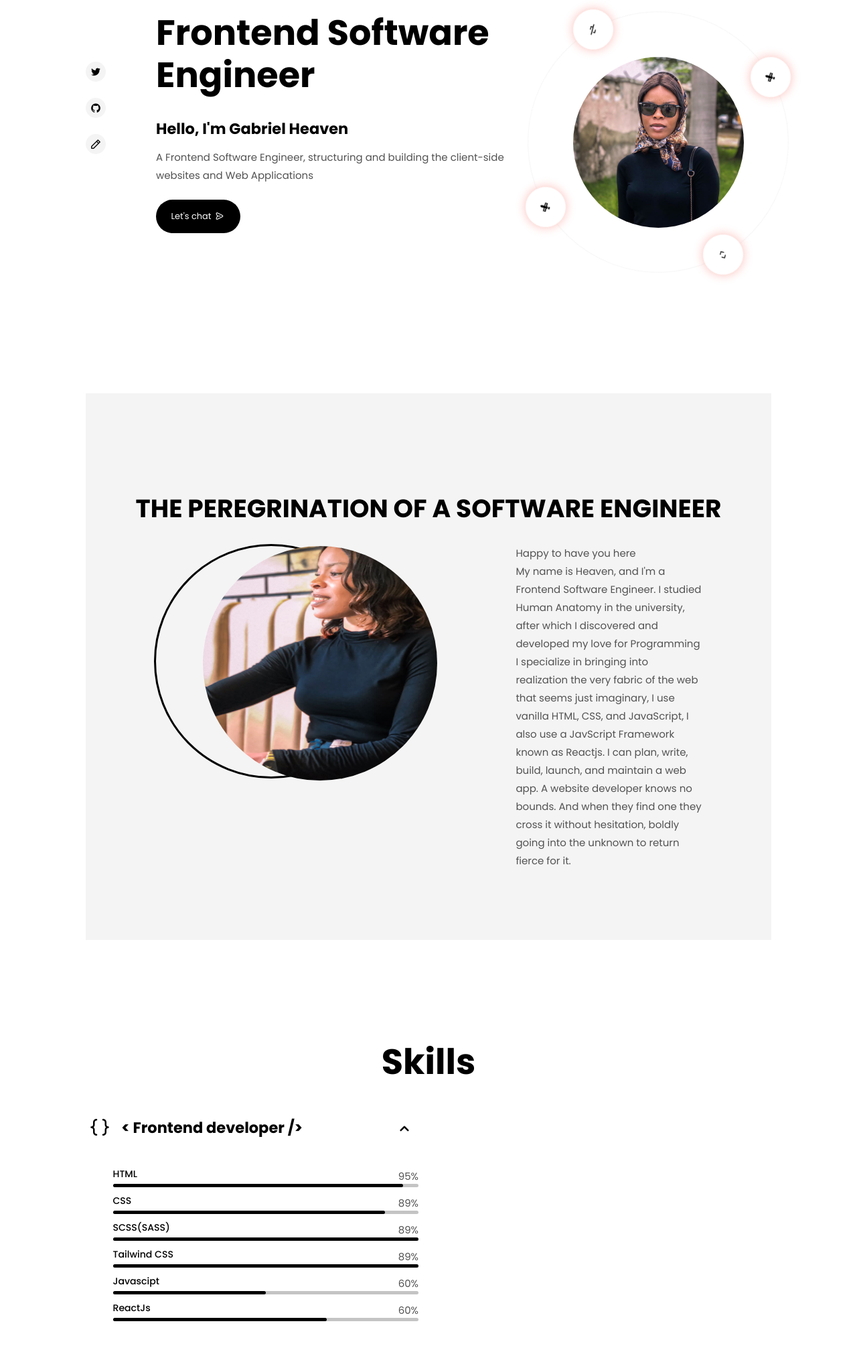
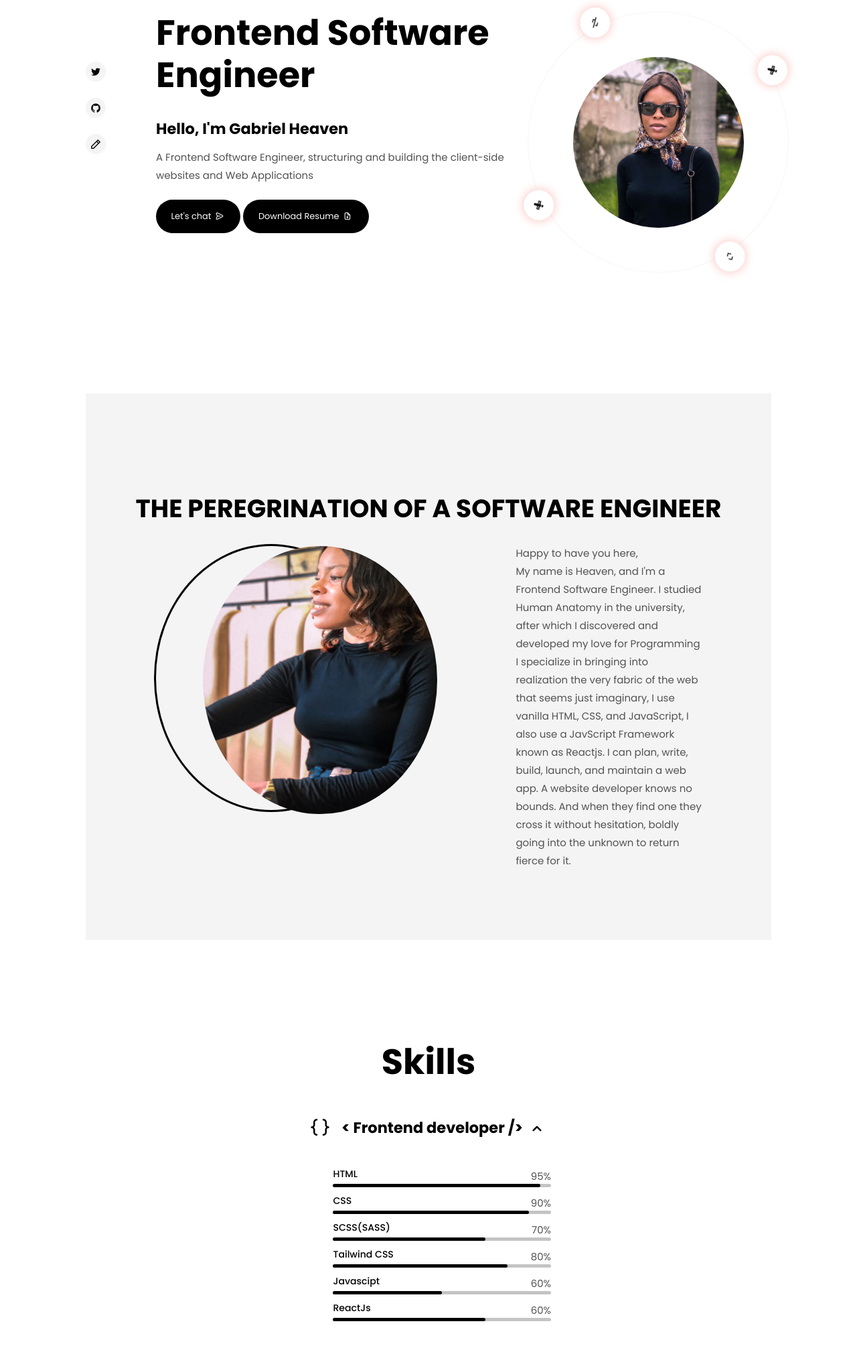
Before and after one commit to Heavenlydawn/GabrielHeaven, a plain HTML site: page index.html in a window 1280 px wide. Shown: the part 163-2175 px from the top of the page at 67% size. Drawn offline with nearby package versions, Linux system fonts and the light colour scheme; a web font is replaced by a local one.

Commit message:
Style Modification

```diff
--- a/about.css
+++ b/about.css
@@ -11,7 +11,7 @@ section.about {
 
   .about img{
     width:350px;
-    height:350px;
+    height:400px;
     border-radius: 50%;
     margin-left: 70px;
 
@@ -22,7 +22,7 @@ section.about {
     border-radius: 50%;
     background:transparent;
     width:350px;
-    height:350px;
+    height:400px;
 
   }
 
@@ -37,8 +37,3 @@ section.about {
   section.about .about-content p {
     font-size: 1rem;
   }
-
-
-  .about-content{
-
-  }
--- a/home.css
+++ b/home.css
@@ -160,8 +160,8 @@
   }
 
   section.home .profile-area .outer-circle span {
-    width: 4rem;
-    height: 4rem;
+    width: 3rem;
+    height: 3rem;
     border-radius: 50%;
     position: absolute;
     display: block;
--- a/index.html
+++ b/index.html
@@ -49,7 +49,10 @@
 				<h1>Frontend Software Engineer</h1>
 				<h3>Hello, I'm Gabriel Heaven</h3>
 				<p>A Frontend Software Engineer, structuring and building the client-side websites and Web Applications</p>
-				<a href="https://www.linkedin.com/in/gabrielheavenly/" class="btn btn-primary" onclick="toggle()">Let's chat <i class="uil uil-message"></i></a>
+				<a href="#" class="btn btn-primary" onclick="toggle()">Let's chat <i class="uil uil-message"></i></a>
+
+				<a href="#" class="btn btn-primary">Download Resume <i class="uil uil-file-download"></i></a>
+				<input type="download" name="download" id="download">
 			</div>
 
 			<div class="profile-area">
@@ -71,7 +74,7 @@
 				<a href="https://twitter.com/GabrielHeavenl1" target="_blank"><i class="uil uil-twitter"></i></a>
 				<a href="https://heavenly.hashnode.dev/" target="_blank"><i class="uil uil-pen"></i></a>
 				<a href="https://github.com/Heavenlydawn" target="_blank"><i class="uil uil-github"></i></a>
-				<a href=gabrielheavenlydawn@gmail.com" target="_blank"><i class="uil uil-envelope"></i></i></a>
+				<a href="mailto:gabrielheavenlydawn@gmail.com"><i class="uil uil-envelope"></i></i></a>
 			</div>
 
 			<a href="#" class="btn btn-primary" onclick="toggle()">Close</a>
@@ -90,7 +93,7 @@
 			</div>
 			<div class="about-content">
 				<p>
-					Happy to have you here<br />
+					Happy to have you here,<br />
 					My name is Heaven, and I'm a Frontend Software Engineer.
 					I studied Human Anatomy in the university, after which I discovered and developed my love for Programming
 					I specialize in bringing into realization the very fabric of the web that seems just imaginary, I use vanilla HTML, CSS, and JavaScript, I also use a JavScript Framework known as Reactjs.
@@ -125,7 +128,7 @@
 
 
 
-					<div class="skills-list grid">
+					<div class="skills-list">
 						<div class="skills-data">
 							<div class="skills-titles">
 								<h4 class="skills-name">HTML</h4>
@@ -140,7 +143,7 @@
 						<div class="skills-data">
 							<div class="skills-titles">
 								<h4 class="skills-name">CSS</h4>
-								<span class="skills-number">89%</span>
+								<span class="skills-number">90%</span>
 							</div>
 							<div class="skills-bar">
 								<span class="skills-percentage skills-css"></span>
@@ -151,10 +154,10 @@
             <div class="skills-data">
 							<div class="skills-titles">
 								<h4 class="skills-name">SCSS(SASS)</h4>
-								<span class="skills-number">89%</span>
+								<span class="skills-number">70%</span>
 							</div>
 							<div class="skills-bar">
-								<span class="skills-percentage skills-scss(sass)"></span>
+								<span class="skills-percentage skills-scss"></span>
 							</div>
 						</div>
 
@@ -163,10 +166,10 @@
             <div class="skills-data">
 							<div class="skills-titles">
 								<h4 class="skills-name">Tailwind CSS</h4>
-								<span class="skills-number">89%</span>
+								<span class="skills-number">80%</span>
 							</div>
 							<div class="skills-bar">
-								<span class="skills-percentage skills-Tailwind css"></span>
+								<span class="skills-percentage skills-Tailwind-css"></span>
 							</div>
 						</div>
 
@@ -210,6 +213,10 @@
 			</div>
 		</div>
 	</section>
+
+
+
+
 
 	<!--Portfolio section-->
 	<section class="portfolio" id="portfolio">
@@ -257,8 +264,8 @@
 					<h2>My portfolio</h2>
 					<p>This is a responsive portfolio website, built using HTML CSS and javascript.</p>
 					<div class="action">
-						<a href="https://graciouxportfolio.netlify.app/" target="_blank">Live Demo<i class="uil uil-eye"></i> </a>
-						<a href="https://github.com/GraciouxMbanugo/portfolio" target="_blank">Github<i class="uil uil-github-alt"></i></a>
+						<a href="https://gabriel-heaven.vercel.app/" target="_blank">Live Demo<i class="uil uil-eye"></i> </a>
+						<a href="https://github.com/Heavenlydawn/GabrielHeaven" target="_blank">Github<i class="uil uil-github-alt"></i></a>
 					</div>
 				</div>
 
@@ -267,7 +274,7 @@
 
 
 	<!--footer section-->
-	<footer id="footera">
+	<footer id="footer">
 		<div class="container">
 			<a href="#"><h3>Heaven</h3></a>
 			<ul class="menu">
--- a/skill.css
+++ b/skill.css
@@ -1,3 +1,9 @@
+#skills .container .contents{
+    display: flex;
+    justify-content: center;
+    align-items: center;
+    width: 100%;
+}
 .skills-header {
     display: flex;
     align-items: center;
@@ -58,36 +64,27 @@
   }
 
   .skills-css {
-    width: 89%;
+    width: 90%;
   }
 
   .skills-js {
     width: 70%;
   }
 
-  .skills-bootstrap {
+  /* .skills-bootstrap {
     width: 62%;
+  } */
+
+  .skills-scss{
+    width: 70%;
   }
-
+  .skills-Tailwind-css{
+    width: 80%;
+  }
   .skills-react {
     width: 50%;
   }
 
-  .skills-figma {
-    width: 85%;
-  }
-
-  .skills-xd {
-    width: 71%;
-  }
-
-  .skills-sketch {
-    width: 67%;
-  }
-
-  .skills-ai {
-    width: 61%;
-  }
 
   .skills-close .skills-list {
     height: 0;
```
Also changed, not shown: 1 other file.
